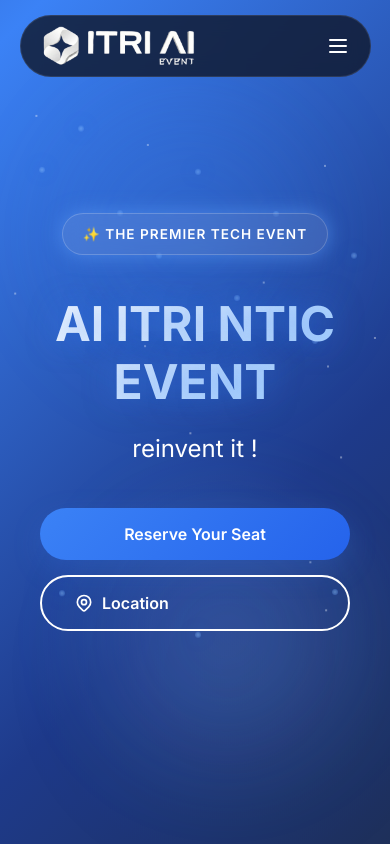
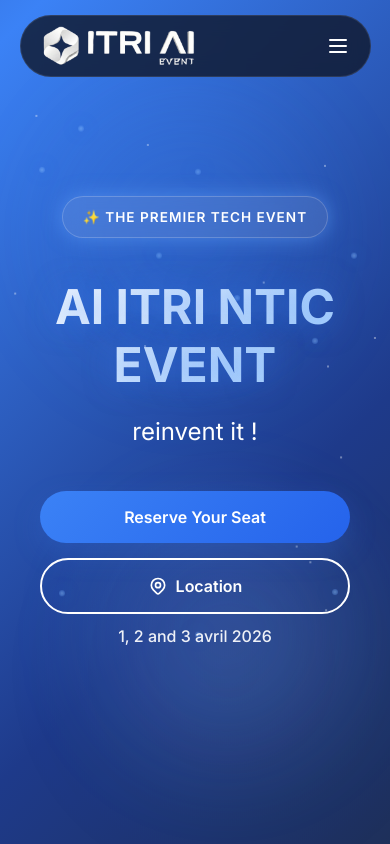
Before and after one commit to Adnanfahsi01/Itri_front-end, a React (Vite) app: page / in a window 390 px wide. Shown: the top 844 px of the page. Built offline with nearby package versions, Linux system fonts and the light colour scheme; no server answers.

Commit message:
Adjust hero location layout for desktop and mobile

```diff
--- a/src/pages/home/Hero.jsx
+++ b/src/pages/home/Hero.jsx
@@ -62,7 +62,7 @@
           <button
             className="btn btn-outline-white"
             onClick={() => window.open('https://www.google.com/maps/search/?api=1&query=P5V3%2BCCW,+Tanger', '_blank')}
-            style={{ padding: '14px 32px', borderRadius: '50px', border: '2px solid white', backgroundColor: 'transparent', color: 'white', cursor: 'pointer', display: 'flex', alignItems: 'center', gap: '8px' }}
+            style={{ padding: '14px 32px', borderRadius: '50px', border: '2px solid white', backgroundColor: 'transparent', color: 'white', cursor: 'pointer', display: 'flex', alignItems: 'center', justifyContent: 'center', gap: '8px' }}
           >
             <svg className="w-5 h-5" fill="none" stroke="currentColor" viewBox="0 0 24 24">
               <path strokeLinecap="round" strokeLinejoin="round" strokeWidth={2} d="M17.657 16.657L13.414 20.9a1.998 1.998 0 01-2.827 0l-4.244-4.243a8 8 0 1111.314 0z" />
@@ -71,6 +71,7 @@
             Location
           </button>
         </div>
+        <p className="hero-event-dates">1, 2 and 3 avril 2026</p>
       </div>
     </section>
   );
--- a/src/pages/home/Home.css
+++ b/src/pages/home/Home.css
@@ -215,6 +215,15 @@
   flex-wrap: wrap;
   animation: fadeInUp 1.2s ease-out 0.8s both;
   margin-top: 30px;
+}
+
+.hero-event-dates {
+  margin: 14px 0 0;
+  font-size: 1rem;
+  font-weight: 500;
+  color: rgba(255, 255, 255, 0.92);
+  text-align: center;
+  animation: fadeInUp 1.2s ease-out 0.9s both;
 }
 
 .btn {
@@ -725,6 +734,10 @@
     width: 100%;
   }
 
+  .hero-event-dates {
+    margin-top: 10px;
+  }
+
   .btn {
     width: 100%;
   }
```
Also changed, not shown: 6 other files (tests, documents, lock files or other folders).
